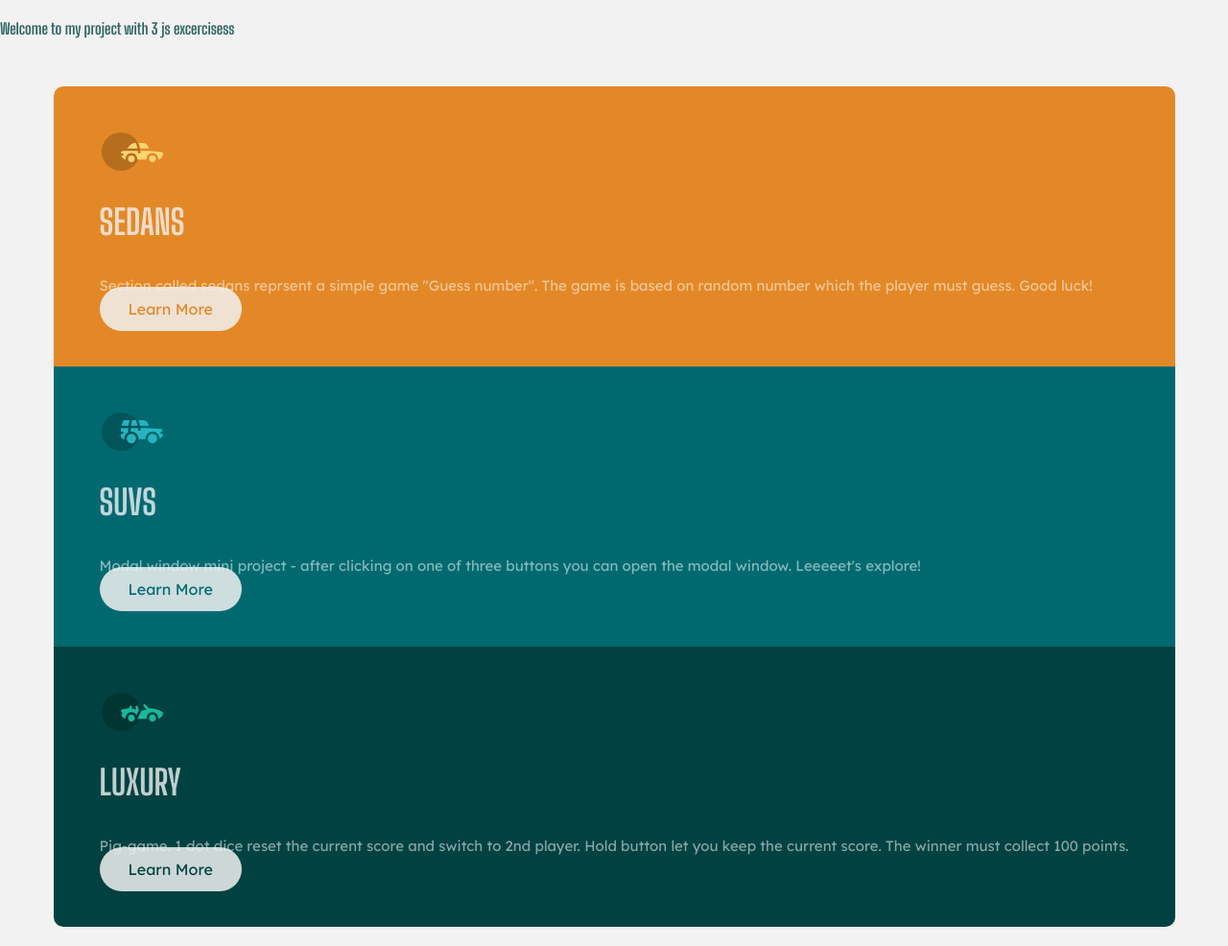
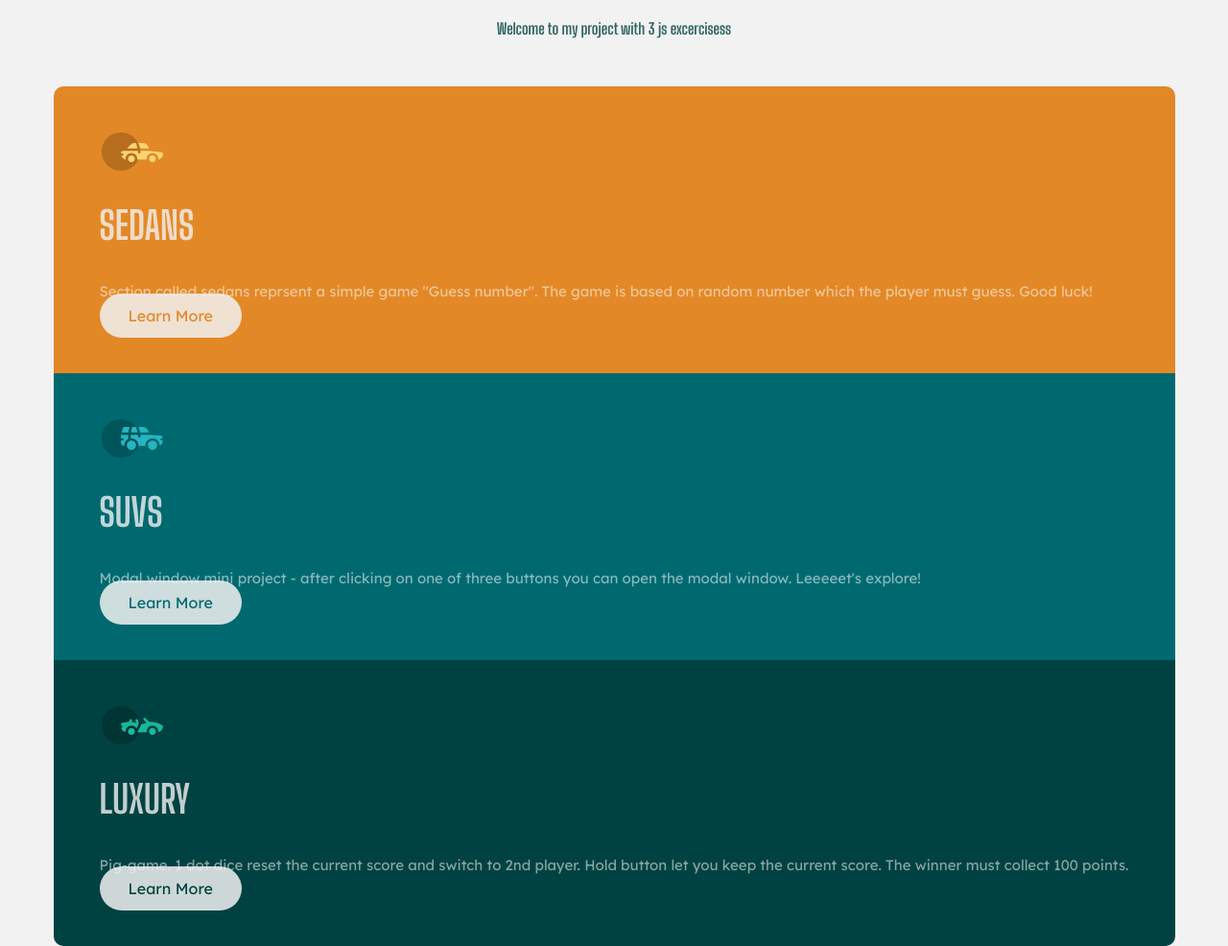
Before and after one commit to JoannaLapa/3-column-card-component-with-simple-js-excercises, a website: page index.html in a window 1280 px wide. Shown: the top 986 px of the page at 96% size. Drawn offline with nearby package versions, Linux system fonts and the light colour scheme; files that its build step writes are made by us from their sources; files whose address does not match are found by name.

Commit message:
'typographt details corrected'

```diff
--- a/src/sass/base/_typography.scss
+++ b/src/sass/base/_typography.scss
@@ -10,7 +10,10 @@
 
 .primary-heading {
 	padding-block: 1.125rem;
+
 	color: v.$primary-900;
+
+	text-align: center;
 }
 
 .secondary-heading {
@@ -19,15 +22,15 @@
 	color: v.$neutral-200;
 
 	font-weight: 700;
-    font-size: 2.25rem;
+	font-size: 2.5rem;
 }
 
 .paragraph {
 	color: v.$neutral-100;
 
-    font-size: .9375rem;
+	font-size: 0.9375rem;
 	font-family: v.$lexend-deca;
-line-height: 1.6;
+	line-height: 1.65;
 
 	opacity: 0.7;
 }
```
Lines whose indentation alone changed are shown as unchanged.
